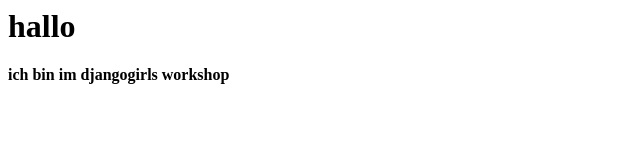
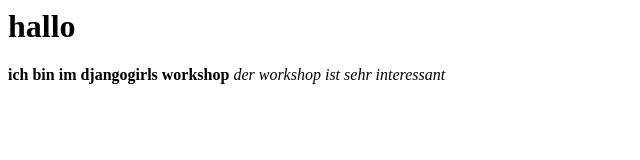
Before and after one commit to marianneaeschbach/marianneaeschbach.github.io, a plain HTML site: page index.html in a window 1280 px wide. Shown: the whole page, without its empty margins (0-640 px from the left). Drawn offline with Linux system fonts and the light colour scheme.

Commit message:
protokoll

```diff
--- a/index.html
+++ b/index.html
@@ -1,2 +1,3 @@
 <h1>hallo</h1>
 <strong>ich bin im djangogirls workshop</strong>
+<em>der workshop ist sehr interessant</em>
```
